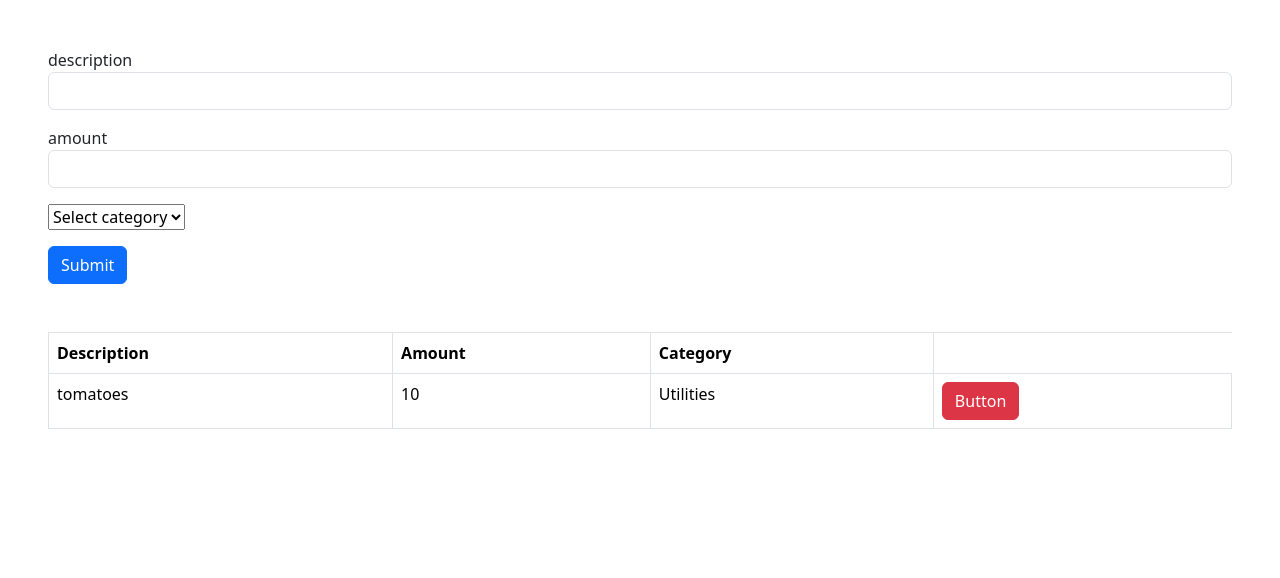
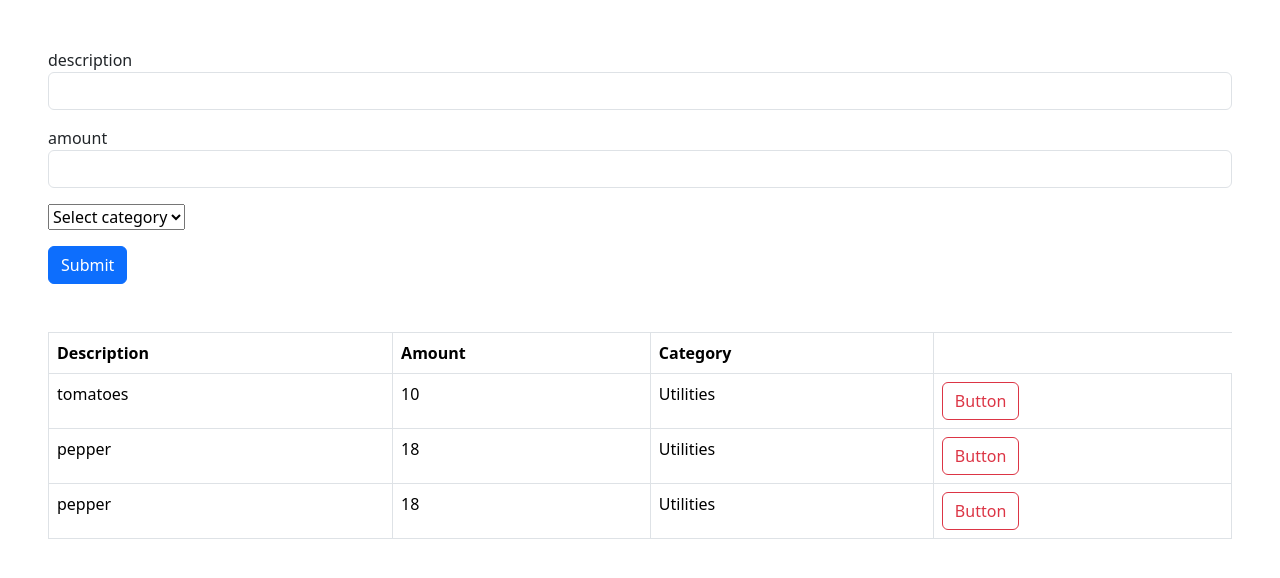
Before and after one commit to bolajiakanji/Expense_App, a React (Vite) app: page / in a window 1280 px wide. Shown: the top 578 px of the page. Built offline with nearby package versions, Linux system fonts and the light colour scheme.

Commit message:
add expense lists

```diff
--- a/src/App.tsx
+++ b/src/App.tsx
@@ -2,9 +2,26 @@ import { useState } from 'react'
 import ExpenseForm from './components/ExpenseForm'
 import ExpenseList from './components/ExpenseList'
 
+interface Expense {
+  id: number;
+  description: string;
+  amount: number;
+  category: "Groceries" | "Entertainment" | "Utilities";
+}
 
 
 function App() {
+  const [expenses, setExpenses] = useState<Expense[]>([
+        { id: 1, description: "tomatoes", amount: 10, category: "Utilities"},
+        { id: 2, description: "pepper", amount: 18, category: "Utilities"},
+        { id: 3, description: "pepper", amount: 18, category: "Utilities"}
+
+    ])
+
+    const handleDelete = (data: number) => {
+      setExpenses(expenses.filter(expense => expense.id !== data ))
+    }
+
 
 
   return (
@@ -13,7 +30,7 @@ function App() {
       <ExpenseForm />
     </div>
     <div className='mt-5' >
-      <ExpenseList />
+      <ExpenseList expenses={expenses} onDelete ={handleDelete} />
     </div>
 
 
--- a/src/components/ExpenseForm.tsx
+++ b/src/components/ExpenseForm.tsx
@@ -24,7 +24,7 @@ const ExpenseForm = () => {
 
 
   return (
-    <form onSubmit={handleSubmit((e) => console.log(e))}>
+    <form onSubmit={handleSubmit()}>
       <div id="description-field" className="mb-3">
         <label htmlFor="description">description</label>
         <input {...register("description")} id="description" type="text" className="form-control" />
--- a/src/components/ExpenseList.tsx
+++ b/src/components/ExpenseList.tsx
@@ -8,11 +8,13 @@ interface Expense {
     category: "Groceries" | "Entertainment" | "Utilities";
 }
 
-const ExpenseList = () => {
-    const [expenses, setExpenses] = useState<Expense[]>([
-        { id: 1, description: "tomatoes", amount: 10, category: "Utilities"}
+interface ExpenseProp {
+    expenses: Expense[],
+    onDelete: (id:number) => void
+}
 
-    ])
+
+const ExpenseList = ({ expenses, onDelete}: ExpenseProp) => {
 
 
   return (
@@ -31,7 +33,7 @@ const ExpenseList = () => {
                     <td>{expense.description}</td>
                     <td>{expense.amount}</td>
                     <td>{expense.category}</td>
-                    <td><button className='btn btn-danger text-white'>Button</button></td>
+                    <td><button className='btn btn-outline-danger' onClick={() => onDelete(expense.id)} >Button</button></td>
                 </tr>
 
             )}
```
